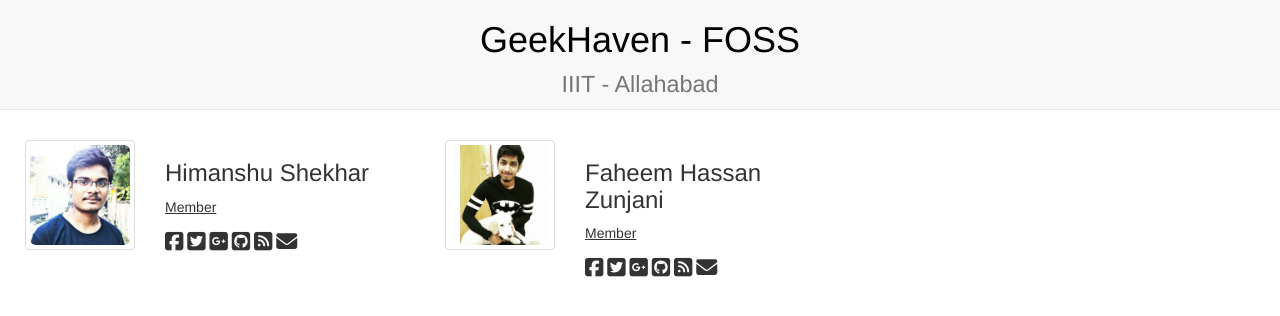
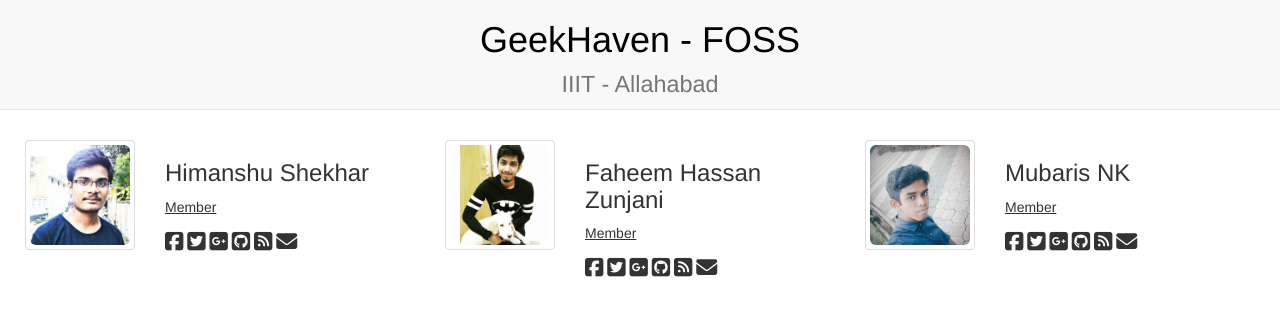
Before and after one commit to himanshub16/foss-profile-templates, a plain HTML site: page index.html in a window 1280 px wide. Drawn offline with nearby package versions, Linux system fonts and the light colour scheme.

Commit message:
Add my details (Mubaris)

```diff
--- a/index.html
+++ b/index.html
@@ -523,6 +523,44 @@
 					}
 				]
 			},
+			{
+				"data-thumbnail": "images/Mubaris.jpg",
+				"data-name": "Mubaris NK",
+				"data-desig": "Member",
+				"data-github": "https://github.com/mubaris",
+				"data-link-facebook": "https://www.facebook.com/mubaris.hassan.7",
+				"data-twitter": "https://twitter.com/MubarisHassan",
+				"data-google-plus": "https://plus.google.com/u/0/+MubarisHassan",
+				"data-blog": "http://mubaris.github.io/",
+				"data-email": "iit2015134@iiita.ac.in",
+
+				"about-me": 'Undergrad. Comic Fanboy. Love to read, think and <span class="label">code</span>. Proud to have two birthdays',
+				"knows-about": ["C", "C++", "Python", "HTML", "CSS", "JavaScript", "NodeJS"],
+
+				// should look like a guy who does some open source stuff
+				"gallery": [
+					{
+					"title": "Utopia",
+					"link" : "https://github.com/mubaris/utopia",
+					"desc" : "Amazing chrome extension to replace your new tab. Work in progress"
+					},
+					{
+					"title": "Color Matching Tool",
+					"link" : "http://mubaris.github.io/color-matching/",
+					"desc" : "Coolest and Beautiful Color Matching Tool written in JavaScript"
+					},
+					{
+					"title": "Cricket Score Notifications",
+					"link" : "https://github.com/mubaris/cricket-scores",
+					"desc" : "Get cricket score notifications"
+					},
+					{
+					"title": "Terminal Dictionary",
+					"link" : "https://github.com/mubaris/dictionary-terminal",
+					"desc" : "Access Dictionary from Terminal"
+					}
+				]
+			},
 		];
 
 	function createLabelElems(arglist) {
```
